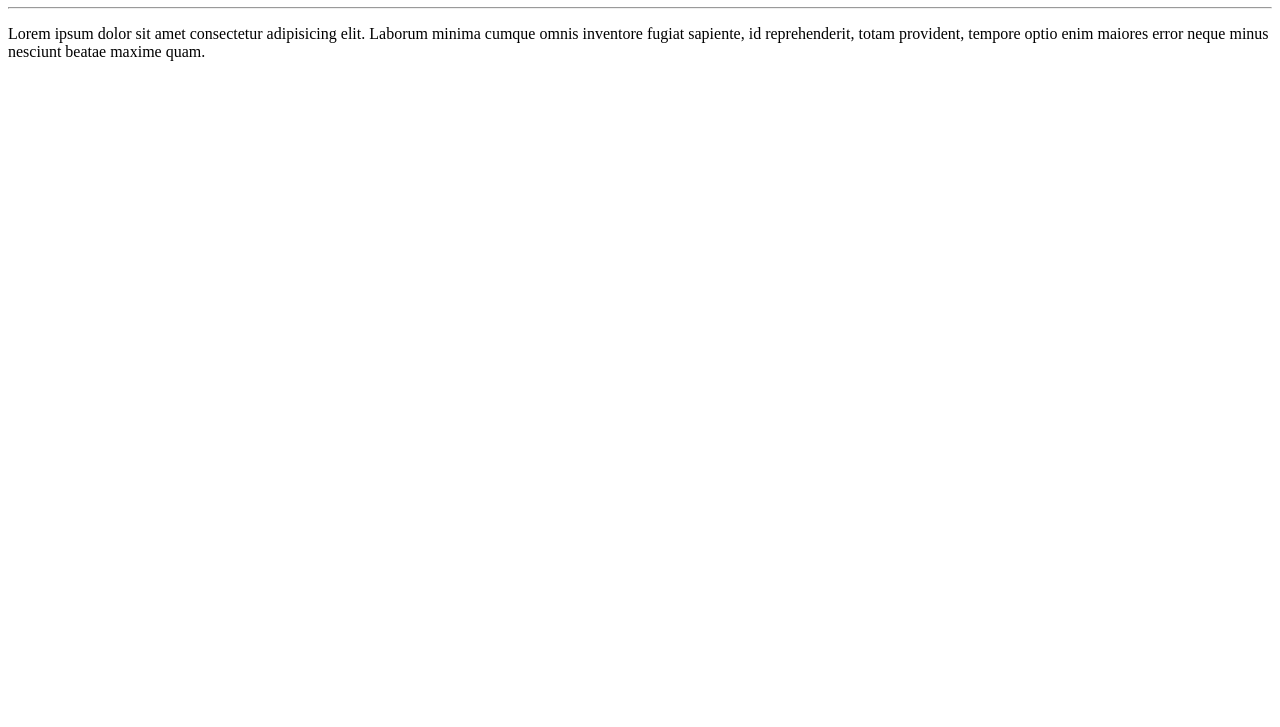
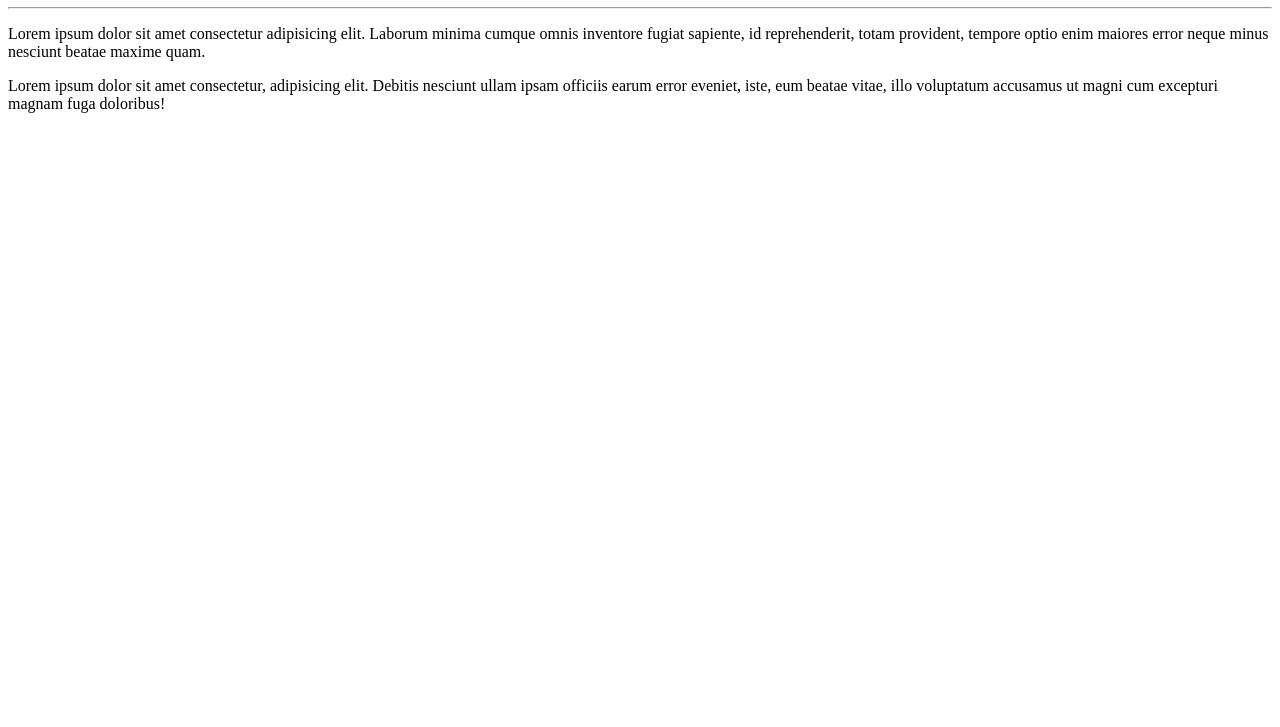
Before and after one commit to eneaspereira/Ola-Mundo, a plain HTML site: page site.exemplo/index.html in a window 1280 px wide. Shown: the part 73-800 px from the top of the page. Drawn offline with Linux system fonts and the light colour scheme.

Commit message:
adicionei um parágrafo

```diff
--- a/site.exemplo/index.html
+++ b/site.exemplo/index.html
@@ -10,5 +10,6 @@
     <h1>Olá, Mundo!</h1>
     <hr>
     <p>Lorem ipsum dolor sit amet consectetur adipisicing elit. Laborum minima cumque omnis inventore fugiat sapiente, id reprehenderit, totam provident, tempore optio enim maiores error neque minus nesciunt beatae maxime quam.</p>
+    <p>Lorem ipsum dolor sit amet consectetur, adipisicing elit. Debitis nesciunt ullam ipsam officiis earum error eveniet, iste, eum beatae vitae, illo voluptatum accusamus ut magni cum excepturi magnam fuga doloribus!</p>
 </body>
 </html>
```
